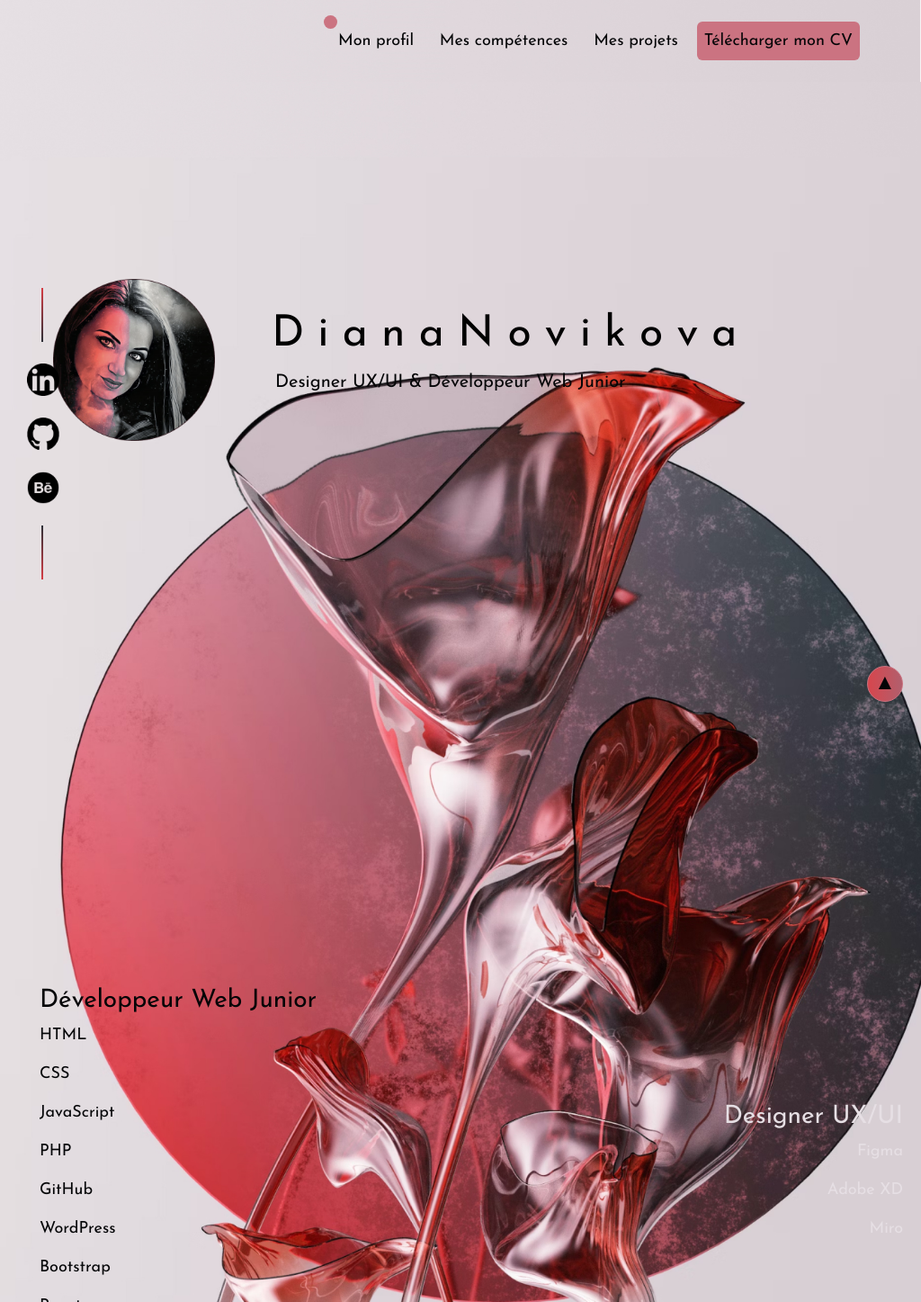
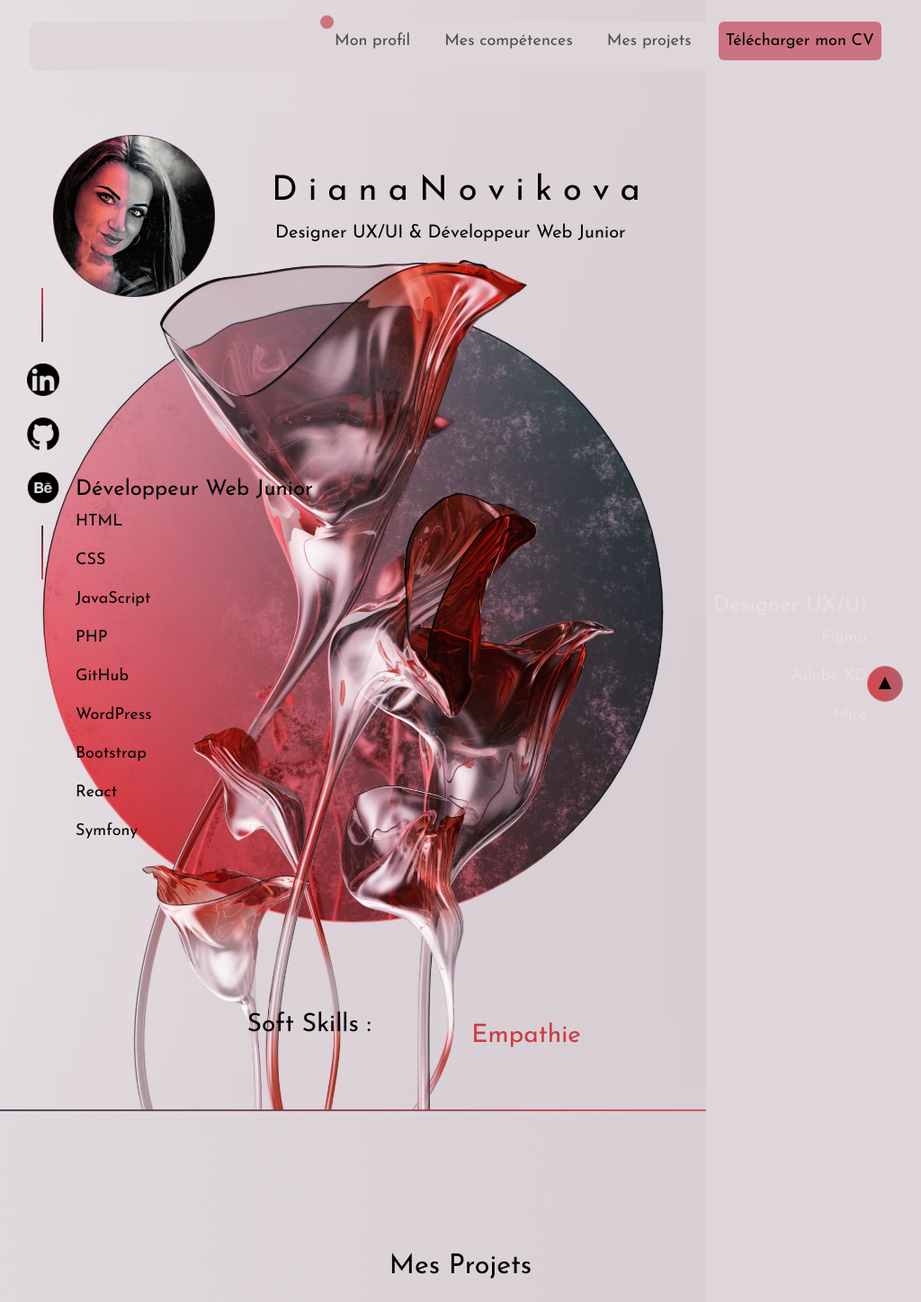
Before and after one commit to Diana0806/Portfolio, a PHP site: page / in a window 1024 px wide. Shown: the top 1447 px of the page at 90% size. Run offline with PHP 8.4, Linux system fonts and the light colour scheme.

Commit message:
mob style

```diff
--- a/assets/script.js
+++ b/assets/script.js
@@ -111,7 +111,7 @@
     this[item] = config[item];
   }, this);
   this.el.addEventListener('mousemove', this.mouseMoveHandler.bind(this));
-  this.el.addEventListener('touchmove', this.touchMoveHandler.bind(this));
+  this.el.addEventListener('click', this.touchMoveHandler.bind(this));
 }
 
 Item.prototype = {
--- a/assets/style.css
+++ b/assets/style.css
@@ -92,11 +116,27 @@
   }
 }
 
-@media (min-width: 601px) and (max-width: 1024px) {
+@media (min-width: 836px) and (max-width: 1024px) {
 
   /*tablets */
   .container {
     width: 90%;
+  }
+
+  header {
+    background-image: none !important;
+  }
+
+  .navbar .container{
+    background-color: #DFD6DB;
+    padding: 0px;
+    margin-bottom: 12px;
+    border-radius: 12px;
+  }
+
+  body {
+    background-image: url("./images/tab-background.jpg");
+    background-size: contain !important;
   }
 
   .sm-item img {
@@ -117,6 +157,10 @@
     font-size: 18px !important;
   }
 
+  .profile-height {
+    height: 100% !important;
+  }
+
   .profil p {
     font-size: 20px !important;
     padding-left: 4px !important;
@@ -124,12 +168,12 @@
   }
 
   .profil h3 {
-    font-size: 48px !important;
+    font-size: 38px !important;
     box-sizing: border-box;
   }
 
   .dev h2 {
-    font-size: 28px;
+    font-size: 24px;
   }
 
   .dev p {
@@ -137,7 +181,7 @@
   }
 
   .ux h2 {
-    font-size: 28px;
+    font-size: 24px;
   }
 
   .ux p {
@@ -149,7 +193,7 @@
   }
 
   .skills p {
-    font-size: 18px;
+    font-size: 28px;
   }
 
   .socialmedia-horizontal {
@@ -160,13 +204,47 @@
     font-size: 28px;
   }
 
+  #profile {
+    height: 60vh !important;
+  }
+
+  #competences {
+    padding-top: 0px !important;
+    padding-left: 40px;
+    padding-right: 40px;
+    height: 100vh;
+  }
+
+
+  .softskills {
+    margin-top: 120px !important;
+  }
+
+  #projets {
+    padding-top: 30px !important;
+    height: 100vh;
+  }
+
+  #navalbumprojets {
+    padding-top: 80px !important;
+    padding-bottom: 20px !important;
+  }
+
+  footer {
+    margin-top: 220px !important;
+    }
+
 }
 
-@media (min-width: 1025px) and (max-width: 1440px) {
+@media (min-width: 1025px) and (max-width: 1439px) {
 
   /*laptops */
   .container {
     width: 90%;
+  }
+
+  .navbar .container{
+    background:none;
   }
 
   .sm-item img {
@@ -331,23 +413,35 @@
   z-index: 100;
 }
 
+.navbar-toggler:focus, .navbar-toggler:active, .navbar-toggler-icon:focus {
+  outline: none !important;
+  box-shadow: none !important;
+}
+
+.container button {
+  background-color: #885E6C;
+  display: flex;
+  align-items: center;
+}
+
+
 body {
   background-image: url("./images/background.jpg");
   background-repeat: no-repeat;
   background-size: cover;
-  background-color: linear-gradient(#E0DADE, #D9D0D5);
-}
-
-.nav-link {
-  color: #040507 !important;
-  /* font-family: "Josefin Sans", sans-serif; */
-  /* font-size: 20px !important; */
+  background-color: #DFD6DB !important;
+  height: 2000px;
 }
 
 .btn-primary {
   color: #040507 !important;
   background-color: #cb7381 !important;
   border-color: #cb7381 !important;
+}
+
+
+.profile-height {
+  height: 100%;
 }
 
 .profil {
--- a/index.php
+++ b/index.php
@@ -36,7 +36,7 @@
               <a class="nav-link" href="#competences">Mes compétences</a>
             </li>
             <li class="nav-item">
-              <a class="nav-link" href="#items">Mes projets</a>
+              <a class="nav-link" href="#navalbumprojets">Mes projets</a>
             </li>
             <li class="nav-item">
               <a class="nav-link btn btn-primary" href="./assets/images/CV_Diana_Novikova.pdf" target="_blank">Télécharger mon CV</a>
@@ -77,7 +77,7 @@
 
   <main class="container">
     <div id="profile" class="row profil-title">
-      <div class="h-100 d-flex align-items-center">
+      <div class="profile-height d-flex align-items-center">
         <div class="d-flex align-items-center gap-4 row w-100">
           <div class="col-sm-3 d-flex justify-content-center">
             <img src="./assets/images/avatar.png" class="img-fluid" alt="Bootstrap Themes" width="250" height="250" loading="lazy" />
@@ -107,7 +107,7 @@
 
     <div id="competences" class="row competences">
       <div class="d-flex align-items-center gap-4">
-        <div class="dev col-md-7">
+        <div id="navcompetences" class="dev col-md-7">
           <h2 class="featurette-heading animated-title">
             Développeur Web Junior
           </h2>
@@ -144,14 +144,14 @@
     </div>
 
     <div id="projets">
-      <div class="projets py-5 text-center container">
+      <div id="navalbumprojets" class="projets py-5 text-center container">
         <h2 class="fw-light">Mes Projets</h2>
       </div>
 
-      <div class="albumprojets">
+      <div  class="albumprojets">
         <div class="container">
 
-          <div id="items" class="items">
+          <div class="items">
             <?php
             $items = [
               ['t' => 'The Mountain', 'i' => 'assets/images/ProjectMountain.png', 'link' => 'https://diana-mountain.projets.garage404.com/'],
```
Also changed, not shown: other parts of assets/style.css (+46 -14 lines), assets/images/mob-background.jpg (added), assets/images/tab-background.jpg (added).
